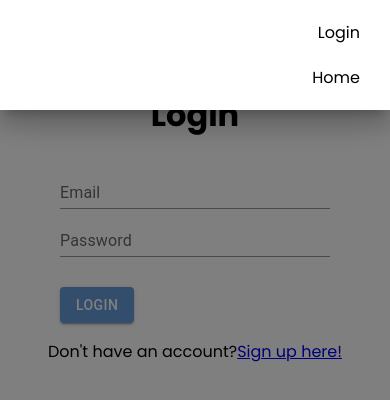
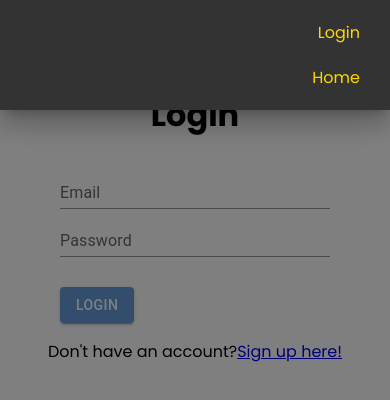
Before and after one commit to AndreaLindaas/bidbitz, a React (Vite) app: page /login in a window 390 px wide. Both pictures are taken after a click on the element 365 px from the left and 33 px from the top of the page. Shown: the top 400 px of the page. Built offline with nearby package versions, Linux system fonts and the light colour scheme; no server answers.

Commit message:
fixed minor issues and styling to header

```diff
--- a/src/components/header/header.jsx
+++ b/src/components/header/header.jsx
@@ -71,7 +71,9 @@ export default function Header() {
             </div>
 
             <Drawer anchor="top" open={menuOpen} onClose={closeMenu}>
-              <div onClick={closeMenu}>{renderMenuList()}</div>
+              <div className="menu-mobile" onClick={closeMenu}>
+                {renderMenuList()}
+              </div>
             </Drawer>
           </>
         )}
--- a/src/components/header/header.scss
+++ b/src/components/header/header.scss
@@ -16,11 +16,15 @@ nav {
     text-align: right;
     padding-top: 10px;
     height: 56px;
+
     svg {
       font-size: 40px;
       margin-right: 10px;
     }
   }
+}
+.menu-mobile {
+  background-color: var(--jet);
 }
 .menu-list {
   text-align: right;
@@ -28,19 +32,26 @@ nav {
   li {
     margin: 20px;
     a {
-      color: black;
+      color: var(--yellow);
       text-decoration: none;
     }
   }
 }
+
 @media screen and (min-width: 768px) {
   nav {
     .menu-bar {
       padding-top: 0;
+
       .menu-list {
         display: flex;
         justify-content: space-between;
         margin: 0;
+        li {
+          a {
+            color: black;
+          }
+        }
       }
     }
   }
--- a/src/pages/Login/Login.jsx
+++ b/src/pages/Login/Login.jsx
@@ -31,14 +31,13 @@ export default function Login() {
       if (data.statusCode > 300) {
         setErrorMessage(data.errors[0].message);
       } else {
-        navigate("/");
+        localStorage.setItem("access_token", data.accessToken);
+        localStorage.setItem("user_email", data.email);
+        localStorage.setItem("credits", data.credits);
+        localStorage.setItem("avatar", data.avatar);
+        localStorage.setItem("name", data.name);
+        window.location.href = "/";
       }
-
-      localStorage.setItem("access_token", data.accessToken);
-      localStorage.setItem("user_email", data.email);
-      localStorage.setItem("credits", data.credits);
-      localStorage.setItem("avatar", data.avatar);
-      localStorage.setItem("name", data.name);
     } catch (error) {
       console.warn("An error occurred", error);
     }
--- a/src/pages/Logout/Logout.jsx
+++ b/src/pages/Logout/Logout.jsx
@@ -1,15 +1,12 @@
 import { useEffect } from "react";
-import { useNavigate } from "react-router-dom";
 export default function Logout() {
-  const navigate = useNavigate();
-
   useEffect(() => {
     localStorage.removeItem("access_token");
     localStorage.removeItem("user_email");
     localStorage.removeItem("credits");
     localStorage.removeItem("avatar");
     localStorage.removeItem("name");
-    navigate("/");
+    window.location.href = "/";
   });
   return <div>Logging you out.</div>;
 }
```
